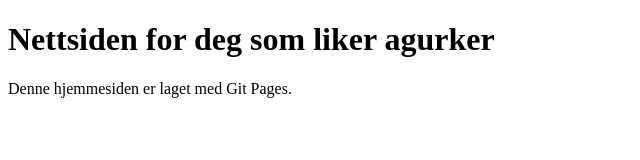
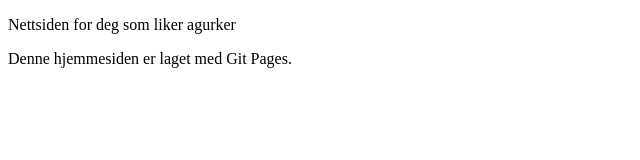
Before and after one commit to elap190404/mingodenettside, a plain HTML site: page index.html in a window 1280 px wide. Shown: the whole page, without its empty margins (0-640 px from the left). Drawn offline with Linux system fonts and the light colour scheme.

Commit message:
Update index.html

```diff
--- a/index.html
+++ b/index.html
@@ -1,7 +1,7 @@
 <!DOCTYPE html>
 <html>
 <body>
-<h1>Nettsiden for deg som liker agurker</h1>
+<p>Nettsiden for deg som liker agurker</p>
 <p>Denne hjemmesiden er laget med Git Pages.</p>
 </body>
 </html>
```
